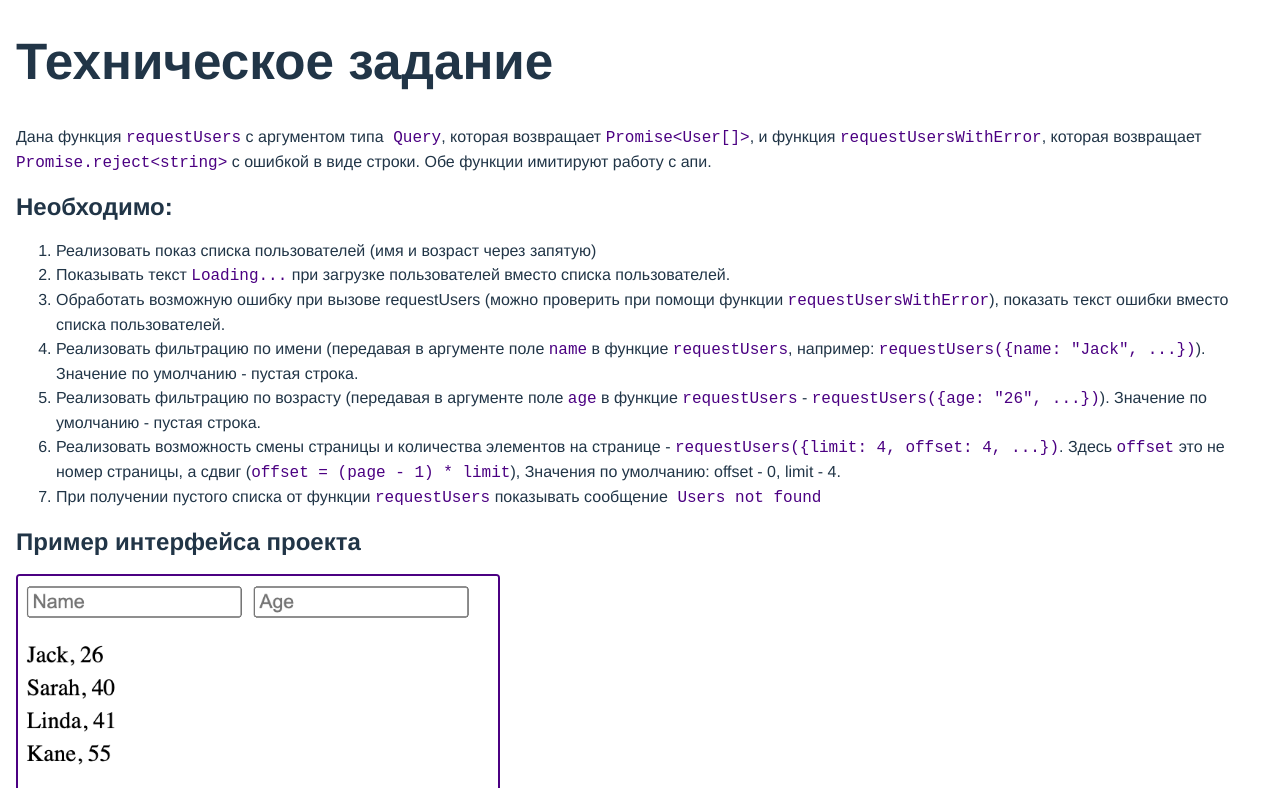
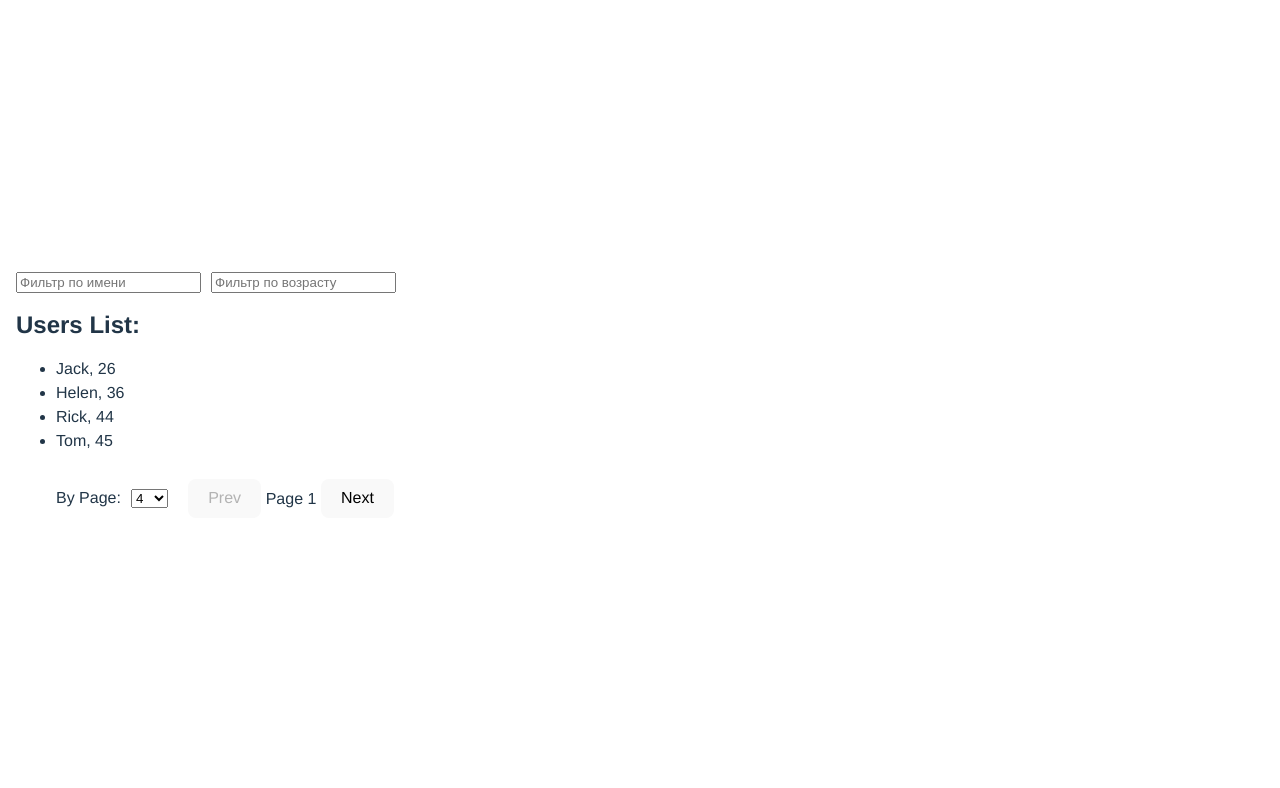
Before and after one commit to Artcode-x/users-app-react--forked-, a React (Vite) app: page / in a window 1280 px wide. Shown: the top 788 px of the page. Built offline with nearby package versions, Linux system fonts and the light colour scheme.

Commit message:
закомментировал само задание

```diff
--- a/src/App.tsx
+++ b/src/App.tsx
@@ -61,7 +61,6 @@ export default function App() {
 
   return (
     <div>
-      <Requirements />
       <input
         style={{ marginRight: "10px" }}
         type="text"
@@ -100,6 +99,7 @@ export default function App() {
           <button onClick={() => handlePageChange(currentPage + 1)}>Next</button>
         </div>
       </div>
+      {/* <Requirements /> */}
     </div>
   )
 }
```
